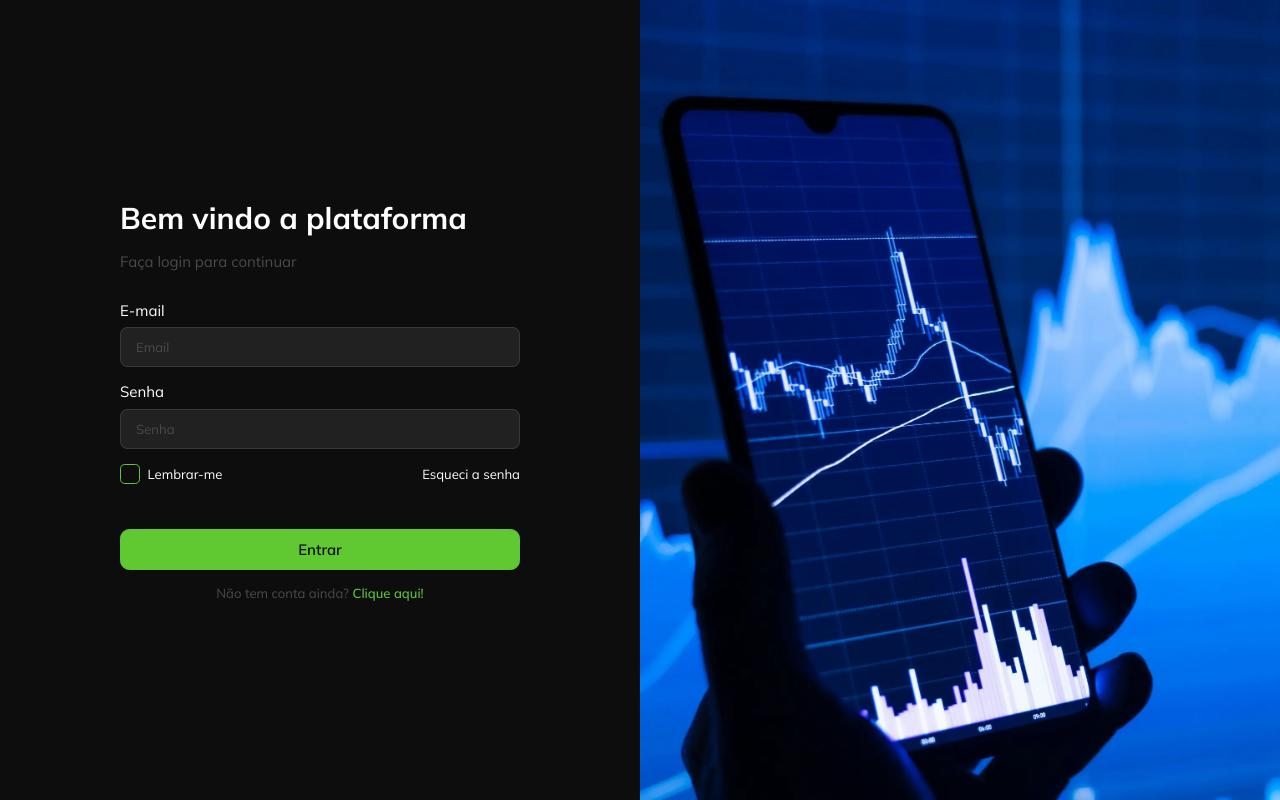
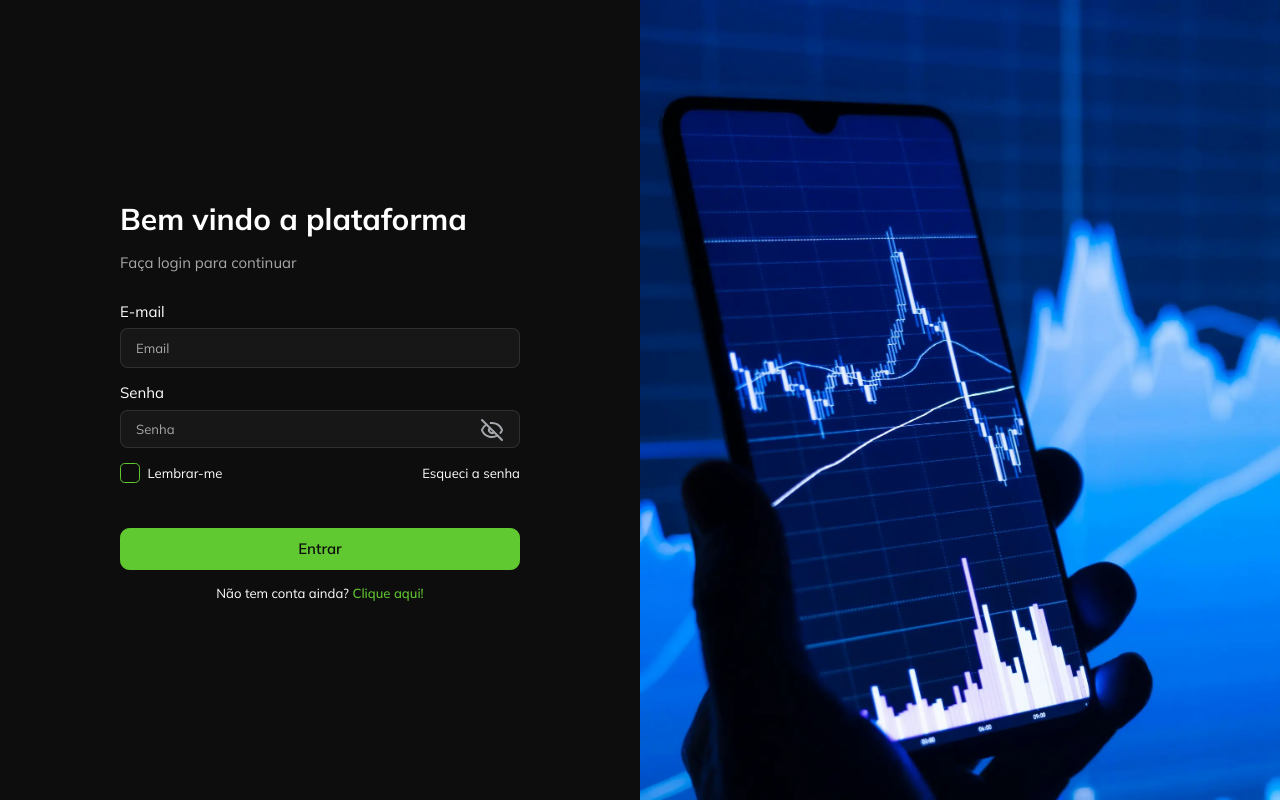
Before and after one commit to Brunoo-Lima/finance-app, a Next.js app: page / in a window 1280 px wide. Built offline with nearby package versions, Linux system fonts and the light colour scheme.

Commit message:
feat: login form updated

```diff
--- a/src/app/page.module.scss
+++ b/src/app/page.module.scss
@@ -52,7 +52,7 @@
         p {
           font-size: 1rem;
           font-weight: 400;
-          color: var(--color-gray);
+          color: var(--color-gray-40);
         }
       }
     }
--- a/src/components/layouts/(public)/login-form/_login-form.module.scss
+++ b/src/components/layouts/(public)/login-form/_login-form.module.scss
@@ -36,7 +36,7 @@
 
     font-size: 0.875rem;
     font-weight: 400;
-    color: var(--color-gray);
+    color: var(--color-white);
 
     a {
       color: var(--primary-color);
--- a/src/components/layouts/(public)/login-form/login-form.tsx
+++ b/src/components/layouts/(public)/login-form/login-form.tsx
@@ -13,6 +13,8 @@ import { Button } from "@/components/ui/button/button";
 import Link from "next/link";
 import { Checkbox } from "@/components/ui/checkbox/checkbox";
 import { useAuth } from "@/hooks/use-auth";
+import { InputPassword } from "@/components/ui/input/input-password/input-password";
+import Loading from "@/components/ui/loading/loading";
 
 export const LoginForm = () => {
   const { loginService } = useAuth();
@@ -30,8 +32,14 @@ export const LoginForm = () => {
     },
   });
 
-  const onSubmit = (data: ILoginFormSchema) => {
-    loginService(data.email, data.password, data.remember ?? false);
+  const onSubmit = async (data: ILoginFormSchema) => {
+    console.log(data);
+
+    try {
+      await loginService(data.email, data.password, data.remember || false);
+    } catch (error) {
+      console.log(error);
+    }
   };
 
   return (
@@ -42,7 +50,7 @@ export const LoginForm = () => {
         {...register("email")}
         error={errors.email}
       />
-      <Input
+      <InputPassword
         label="Senha"
         placeholder="Senha"
         {...register("password")}
@@ -64,7 +72,7 @@ export const LoginForm = () => {
       </div>
 
       <Button type="submit" disabled={isSubmitting} className={s.button__send}>
-        Entrar
+        {isSubmitting ? <Loading size={20} /> : "Entrar"}
       </Button>
 
       <p className={s.register}>
--- a/src/components/ui/input/_input.module.scss
+++ b/src/components/ui/input/_input.module.scss
@@ -13,7 +13,7 @@
   .input__field {
     border-radius: 0.5rem;
     border: 1px solid var(--second-color);
-    background-color: var(--color-black-80);
+    background-color: var(--color-black-100);
 
     height: 40px;
 
@@ -27,7 +27,7 @@
     transition: border-color 0.2s ease;
 
     &::placeholder {
-      color: var(--color-gray);
+      color: var(--color-gray-40);
     }
 
     &:focus-visible {
--- /dev/null
+++ b/src/components/ui/input/input-password/_input.module.scss
@@ -0,0 +1,73 @@
+.input__container {
+  display: flex;
+  flex-direction: column;
+  gap: 0.5rem;
+
+  .label {
+    font-size: 1rem;
+    font-weight: 400;
+    color: var(--color-white);
+  }
+
+  .input__wrapper {
+    position: relative;
+    overflow: hidden;
+
+    display: flex;
+    align-items: center;
+
+    border-radius: 0.5rem;
+    border: 1px solid var(--second-color);
+    background-color: var(--color-black-100);
+
+    transition: all 0.2s ease-in-out;
+
+    &:focus-within {
+      border-color: var(--primary-color);
+    }
+
+    .input__field {
+      flex: 1;
+      padding: 0.6875rem 1rem;
+      outline: none;
+
+      border: none;
+      background: transparent;
+      border-radius: 0.5rem;
+
+      border: none;
+      background: transparent;
+      border-radius: 0.5rem;
+
+      font-size: 0.875rem;
+      font-weight: 400;
+      color: var(--color-white);
+
+      transition: border-color 0.2s ease;
+
+      &::placeholder {
+        color: var(--color-gray-40);
+      }
+
+      &:focus-visible {
+        border-color: var(--primary-color);
+      }
+    }
+
+    .icon {
+      cursor: pointer;
+
+      width: 24px;
+      height: 24px;
+      flex-shrink: 0;
+      margin-right: 1rem;
+      margin-top: 0.1875rem;
+    }
+  }
+
+  .error__text {
+    font-size: 0.75rem;
+    font-weight: 400;
+    color: var(--error);
+  }
+}
--- /dev/null
+++ b/src/components/ui/input/input-password/input-password.tsx
@@ -0,0 +1,73 @@
+"use client";
+
+import { EyeIcon, EyeOffIcon } from "lucide-react";
+import { forwardRef, useState } from "react";
+import { FieldError } from "react-hook-form";
+
+import s from "./_input.module.scss";
+
+interface InputPasswordProps {
+  label?: string;
+  placeholder?: string;
+  onChange?: (e: React.ChangeEvent<HTMLInputElement>) => void;
+  containerClassName?: string;
+  inputClassName?: string;
+  value?: string;
+  error?: FieldError;
+}
+
+export const InputPassword = forwardRef<HTMLInputElement, InputPasswordProps>(
+  (
+    {
+      label,
+      placeholder,
+      onChange,
+      containerClassName,
+      inputClassName,
+      value,
+      error,
+      ...rest
+    },
+    ref,
+  ) => {
+    const [showPassword, setShowPassword] = useState<boolean>(false);
+
+    return (
+      <div className={`${s.input__container} ${containerClassName ?? ""}`}>
+        {label && <label className={s.label}>{label}</label>}
+
+        <div className={s.input__wrapper}>
+          <input
+            ref={ref}
+            className={`${s.input__field} ${inputClassName ?? ""}`}
+            type={showPassword ? "text" : "password"}
+            placeholder={placeholder}
+            onChange={onChange}
+            value={value}
+            {...rest}
+          />
+
+          {showPassword ? (
+            <EyeIcon
+              size={24}
+              color="#A4A7AB"
+              className={s.icon}
+              onClick={() => setShowPassword(false)}
+            />
+          ) : (
+            <EyeOffIcon
+              size={24}
+              color="#A4A7AB"
+              className={s.icon}
+              onClick={() => setShowPassword(true)}
+            />
+          )}
+        </div>
+
+        {error && <small className={s.error__text}>{error.message}</small>}
+      </div>
+    );
+  },
+);
+
+InputPassword.displayName = "InputPassword";
--- a/src/context/auth-context.tsx
+++ b/src/context/auth-context.tsx
@@ -59,7 +59,7 @@ export const AuthProvider = ({ children }: IAuthProviderProps) => {
     setError(null);
 
     try {
-      await new Promise((resolve) => setTimeout(resolve, 500));
+      await new Promise((resolve) => setTimeout(resolve, 700));
 
       // if (email !== 'admin' || password !== 'admin') {
       //   throw new Error('Credenciais inválidas');
```
Also changed, not shown: src/components/sidebar/sidebar.tsx (+3 -7 lines).
